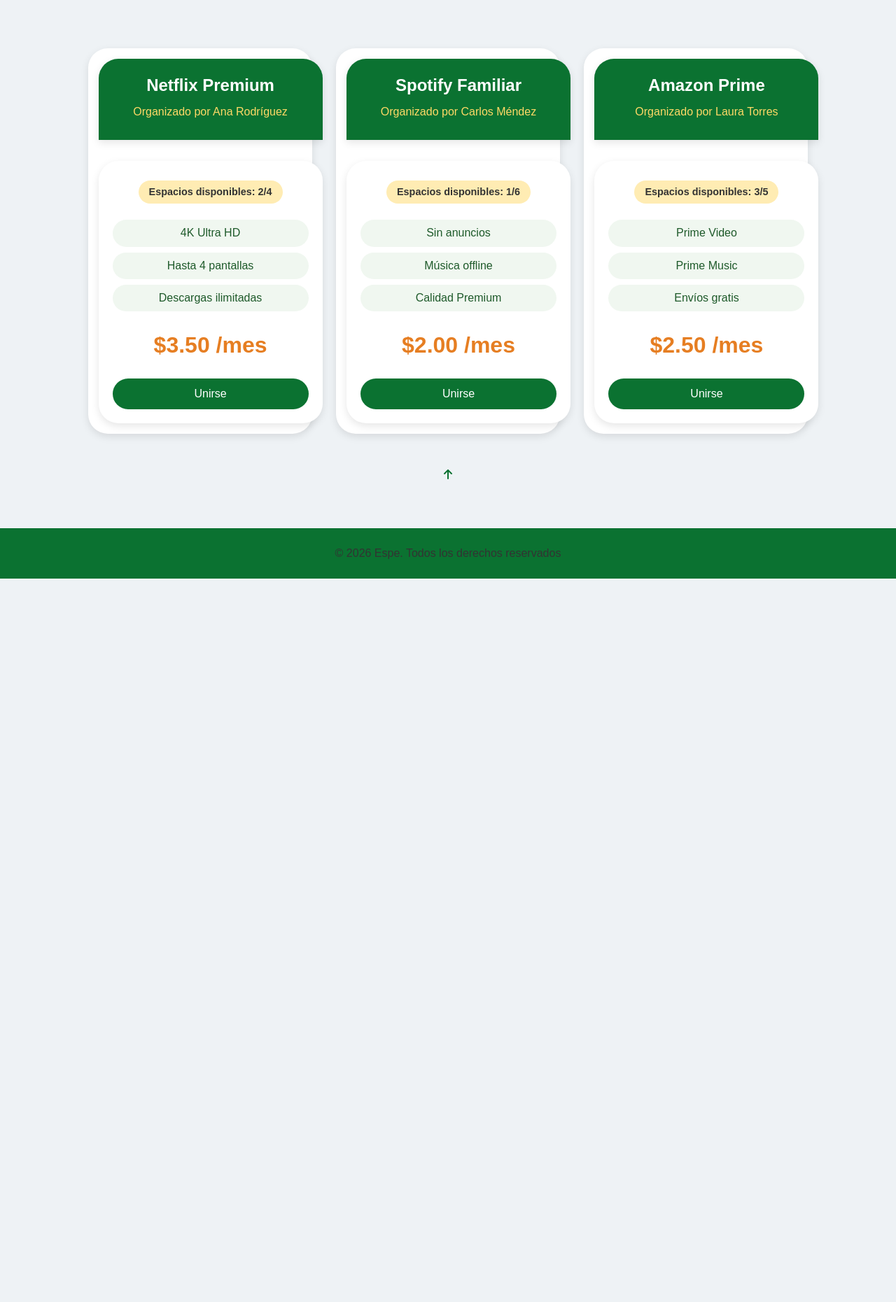
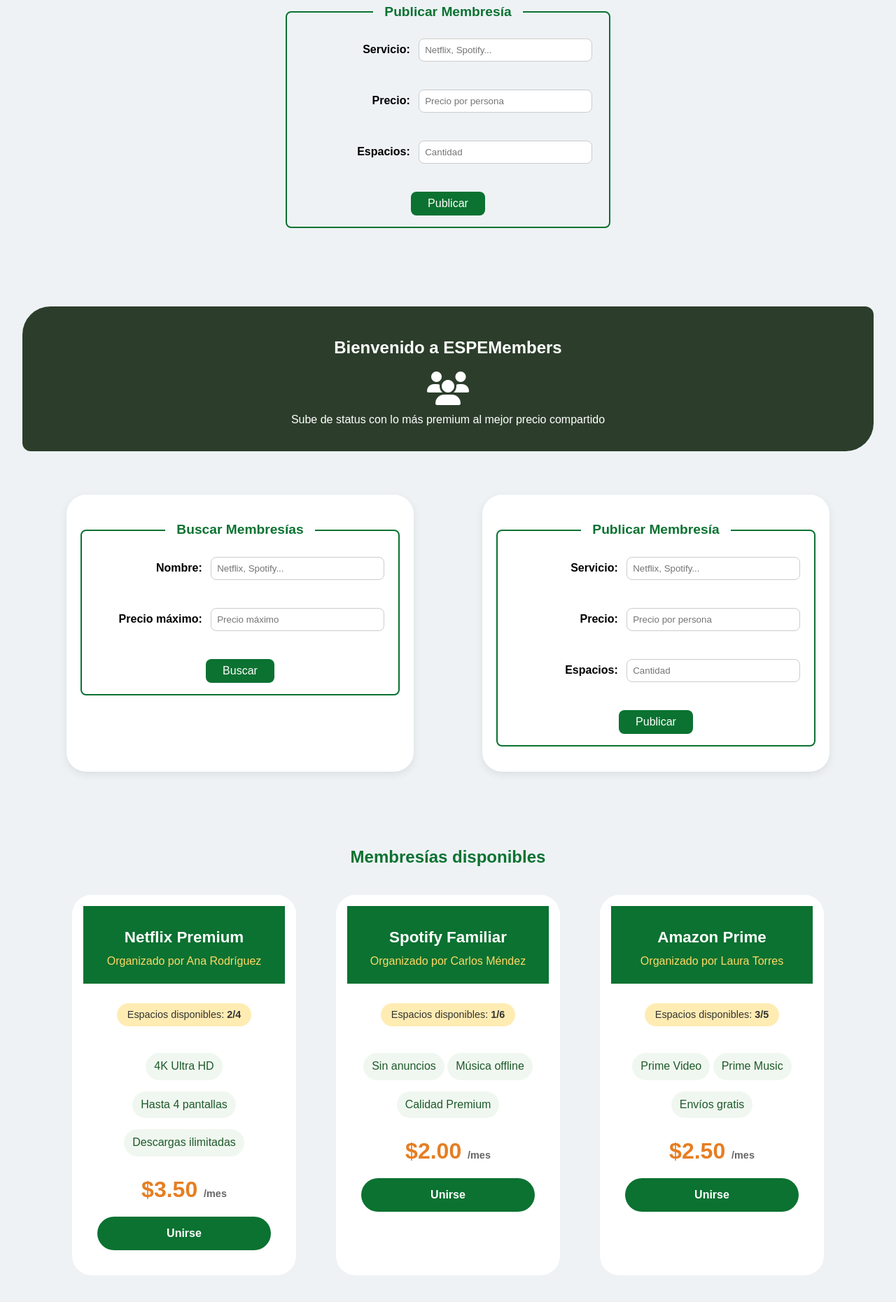
Before and after one commit to ElkinVera17/Angola_ESPE_ConCSS, a plain HTML site: page proyecto_VeraElkin/pages/ESPEMembers.html in a window 1280 px wide. Shown: the part 937-2798 px from the top of the page at 70% size. Before the commit the page ends 1764 px from the top, so only its background shows below. Drawn offline with Linux system fonts and the light colour scheme.

Commit message:
Lab2 finalizado, Toda pagina llama a su propio archivo css y al general

```diff
--- a/proyecto_VeraElkin/css/ESPEMarket.css
+++ b/proyecto_VeraElkin/css/ESPEMarket.css
@@ -1,106 +1,160 @@
-/* market.css - Estilo comercial, selectores simples */
+/* market.css - Versión limpia sin selectores complejos */
 
 body {
     background: #faf3e0;
 }
 
-/* Aside como banner */
-aside {
+/* Aside de bienvenida */
+.bienvenida-market {
     background: #0b7231;
     color: white;
     border-radius: 30px;
-    padding: 20px;
+    padding: 25px;
     text-align: center;
+    margin-bottom: 30px;
 }
 
-aside h2, aside p {
+.bienvenida-market h2,
+.bienvenida-market p {
     color: white;
 }
 
-/* Contenedor de productos (los div directos dentro de section) */
-section > div {
+/* Formulario de búsqueda */
+.buscador-market fieldset {
+    background: white;
+    border-radius: 28px;
+    border: 1px solid #ffc857;
+    padding: 25px;
+}
+
+/* Contenedor de productos */
+.cards-productos {
+    display: flex;
+    flex-wrap: wrap;
+    gap: 25px;
+    justify-content: center;
+    margin: 25px 0;
+}
+
+/* Tarjeta de producto individual */
+.card-producto {
     background: white;
     border-radius: 24px;
-    width: 300px;
-    margin: 15px;
-    display: inline-block;
-    vertical-align: top;
+    width: 280px;
     overflow: hidden;
     box-shadow: 0 4px 12px rgba(0,0,0,0.1);
+    transition: transform 0.2s;
 }
 
-section > div:hover {
+.card-producto:hover {
+    transform: translateY(-5px);
     box-shadow: 0 8px 20px rgba(0,0,0,0.15);
 }
 
-/* Los divs que tienen imagen de fondo (primer hijo) */
-section > div div:first-child {
+/* Imagen del producto */
+.card-imagen {
     height: 180px;
     background-size: cover;
     background-position: center;
 }
 
-section > div h2 {
-    font-size: 1.3rem;
-    margin: 12px;
+/* Información del producto */
+.card-info {
+    padding: 15px;
+    text-align: center;
 }
 
-section > div h1 {
-    color: #e67e22;
-    font-size: 1.8rem;
-    margin: 10px;
+.card-info h3 {
+    color: #0b7231;
+    font-size: 1.2rem;
+    margin: 0 0 8px 0;
 }
 
-section > div a {
+.card-info p {
+    margin: 5px 0;
+    color: #555;
+}
+
+.precio {
+    font-size: 1.8rem;
+    color: #e67e22;
+    font-weight: bold;
+    margin: 10px 0;
+}
+
+.likes {
+    color: #e74c3c;
+    margin: 8px 0;
+}
+
+/* Botón añadir al carrito */
+.btn-carrito {
     display: block;
     background: #0b7231;
     color: white;
     text-decoration: none;
-    padding: 12px;
+    padding: 10px;
+    border-radius: 40px;
     text-align: center;
-    border-radius: 0 0 20px 20px;
+    font-weight: bold;
+    margin-top: 12px;
+    transition: background 0.2s;
 }
 
-/* Formularios */
-.Buscar fieldset, .Añadir fieldset {
-    background: rgba(255,255,240,0.9);
+.btn-carrito:hover {
+    background: #e67e22;
+}
+
+/* Formulario publicar producto */
+.publicar-market fieldset {
+    background: white;
     border-radius: 28px;
     border: 1px solid #ffc857;
-    padding: 20px;
+    padding: 25px;
 }
 
-/* Tabla de productos más vendidos: convertir en galería simple */
-section table {
-    background: transparent;
-    border-collapse: separate;
-    border-spacing: 15px;
-    width: 100%;
-    margin: 0 auto;
+/* Galería de productos más vendidos */
+.top-productos {
+    margin: 40px 0;
+    text-align: center;
 }
 
-section td {
-    background: white;
-    border-radius: 20px;
-    padding: 10px;
-    width: 180px;
-    height: 180px;
-    text-align: center;
-    vertical-align: middle;
-    border: none;
+.top-productos h3 {
+    color: #0b7231;
+    font-size: 1.5rem;
+    margin-bottom: 20px;
 }
 
-section td:hover {
-    background: #f0f5ea;
+.galeria-productos {
+    display: flex;
+    flex-wrap: wrap;
+    gap: 15px;
+    justify-content: center;
 }
 
-section td img {
-    width: 100%;
-    height: 100%;
+.galeria-productos img {
+    width: 150px;
+    height: 150px;
     object-fit: cover;
-    border-radius: 16px;
-    display: block;
+    border-radius: 20px;
+    box-shadow: 0 4px 8px rgba(0,0,0,0.1);
+    transition: transform 0.2s;
 }
 
-section tr {
-    background: transparent;
+.galeria-productos img:hover {
+    transform: scale(1.05);
+    box-shadow: 0 6px 14px rgba(0,0,0,0.15);
 }
+
+/* Responsive */
+@media (max-width: 700px) {
+    .card-producto {
+        width: 90%;
+        max-width: 280px;
+    }
+
+    .galeria-productos img {
+        width: 100px;
+        height: 100px;
+    }
+}
--- a/proyecto_VeraElkin/css/ESPEMembers.css
+++ b/proyecto_VeraElkin/css/ESPEMembers.css
@@ -1,106 +1,146 @@
-/* members.css - Estilo colaborativo, selectores simples */
+/* members.css - Versión limpia sin selectores complejos */
 
 body {
     background: #eef2f5;
 }
 
-/* Aside de bienvenida */
+/* Aside */
 aside {
     background: #2c3e2b;
     color: white;
     border-radius: 40px 12px 40px 12px;
-    padding: 20px;
+    padding: 25px;
     text-align: center;
+    margin-bottom: 30px;
 }
 
 aside h2, aside p {
     color: white;
 }
 
-/* Formularios lado a lado */
-.BuscaryPublicar form {
-    background: rgba(255,255,245,0.9);
-    border-radius: 28px;
-    padding: 15px;
-    margin: 10px;
-    display: inline-block;
-    width: 45%;
-    vertical-align: top;
+/* Contenedor de formularios */
+.formularios-members {
+    display: flex;
+    flex-wrap: wrap;
+    gap: 20px;
+    justify-content: center;
+    margin-bottom: 40px;
 }
 
-/* Tarjetas de membresía */
-.Membresias div {
+.form-buscar, .form-publicar {
+    background: white;
+    border-radius: 28px;
+    padding: 20px;
+    width: 380px;
+    flex: 1;
+    min-width: 280px;
+    box-shadow: 0 4px 12px rgba(0,0,0,0.08);
+}
+
+/* Contenedor de tarjetas */
+.cards-members {
+    display: flex;
+    flex-wrap: wrap;
+    gap: 25px;
+    justify-content: center;
+    margin-top: 20px;
+}
+
+/* Tarjeta individual */
+.card-members {
     background: white;
     border-radius: 28px;
     width: 320px;
-    margin: 15px;
-    display: inline-block;
-    vertical-align: top;
-    box-shadow: 0 4px 12px rgba(0,0,0,0.1);
+    overflow: hidden;
 }
 
-.Membresias div div:first-child {
+
+
+/* Cabecera de la tarjeta (verde) */
+.card-header {
     background: #0b7231;
     color: white;
     padding: 20px;
-    border-radius: 28px 28px 0 0;
+    text-align: center;
 }
 
-.Membresias div div:first-child h2 {
+.card-header h3 {
     color: white;
+    font-size: 1.4rem;
+    margin-bottom: 5px;
+}
+
+.card-header p {
+    color: #ffd966;
     margin: 0;
 }
 
-.Membresias div div:first-child p {
-    color: #ffd966;
-}
-
-.Membresias div div:last-child {
+/* Cuerpo de la tarjeta */
+.card-body {
     padding: 20px;
 }
 
-/* Listas simples (sin ::before) */
-.Membresias ul {
+.espacios {
+    background: #ffecb3;
+    display: inline-block;
+    padding: 6px 15px;
+    border-radius: 40px;
+    font-size: 0.9rem;
+    margin-bottom: 15px;
+}
+
+.card-body ul {
     list-style: none;
     padding-left: 0;
     margin: 15px 0;
 }
 
-.Membresias li {
-    display: block;
+.card-body li {
     background: #f0f7f0;
     margin: 8px 0;
     padding: 8px 12px;
     border-radius: 40px;
     color: #1e5a2a;
+    text-align: center;
 }
 
-/* Espacios disponibles */
-.Membresias h3 {
-    background: #ffecb3;
-    display: inline-block;
-    padding: 6px 15px;
-    border-radius: 40px;
-    font-size: 0.9rem;
+.precio {
+    font-size: 2rem;
+    color: #e67e22;
+    font-weight: bold;
+    text-align: center;
+    margin: 15px 0;
 }
 
-/* Precio */
-.Membresias h1 {
-    font-size: 2rem;
-    color: #e67e22;
+.precio span {
+    font-size: 0.9rem;
+    color: #666;
 }
 
-/* Botón unirse */
-.Membresias a {
+.btn-unirse {
     display: block;
     background: #0b7231;
     color: white;
     text-decoration: none;
-    padding: 10px;
+    padding: 12px;
     border-radius: 40px;
     text-align: center;
+    font-weight: bold;
+    transition: background 0.2s;
 }
 
-.Membresias a:hover {
+.btn-unirse:hover {
     background: #e67e22;
 }
+
+/* Responsive */
+@media (max-width: 700px) {
+    .card-members {
+        width: 90%;
+        max-width: 320px;
+    }
+
+    .form-buscar, .form-publicar {
+        width: 100%;
+    }
+}
--- a/proyecto_VeraElkin/pages/ESPEMembers.html
+++ b/proyecto_VeraElkin/pages/ESPEMembers.html
@@ -122,117 +122,106 @@
 </section>
 
 <!-- Membresías -->
-<section class="Membresias" ><!-- style="text-align: center;" -->
+<main>
 
-    <!-- Netflix -->
-    <div ><!-- style="background-color: rgba(71, 59, 59, 0.1); width: 350px; margin: 15px; display: inline-block; vertical-align: top; border-radius: 8px;" -->
+    <aside>
+        <h2>Bienvenido a ESPEMembers</h2>
+        <i class="fa-solid fa-users fa-3x"></i>
+        <p>Sube de status con lo más premium al mejor precio compartido</p>
+    </aside>
 
-        <div ><!-- style="background-color: green; color: white; padding: 20px; border-radius: 8px;" -->
+    <!-- Buscar y Publicar -->
+    <section class="formularios-members">
+        <form action="#" method="get" class="form-buscar">
+            <fieldset>
+                <legend>Buscar Membresías</legend>
+                <label for="nombre">Nombre:</label>
+                <input type="text" id="nombre" name="Nombre" placeholder="Netflix, Spotify...">
+                <br><br>
+                <label for="precio">Precio máximo:</label>
+                <input type="number" id="precio" name="Precio" placeholder="Precio máximo">
+                <br><br>
+                <button type="submit">Buscar</button>
+            </fieldset>
+        </form>
 
-            <h2>Netflix Premium</h2>
+        <form action="#" method="get" class="form-publicar">
+            <fieldset>
+                <legend>Publicar Membresía</legend>
+                <label for="servicio">Servicio:</label>
+                <input type="text" id="servicio" name="Servicio" placeholder="Netflix, Spotify...">
+                <br><br>
+                <label for="nuevoPrecio">Precio:</label>
+                <input type="number" id="nuevoPrecio" name="NuevoPrecio" placeholder="Precio por persona">
+                <br><br>
+                <label for="espacios">Espacios:</label>
+                <input type="number" id="espacios" name="Espacios" placeholder="Cantidad">
+                <br><br>
+                <button type="submit">Publicar</button>
+            </fieldset>
+        </form>
+    </section>
 
+    <!-- Listado de membresías (tarjetas dentro de articles) -->
+    <section class="membresias-container">
+        <h2>Membresías disponibles</h2>
+        <div class="cards-members">
+
+            <article class="card-members">
+                <div class="card-header">
+                    <h3>Netflix Premium</h3>
                     <p>Organizado por Ana Rodríguez</p>
-
                 </div>
-
-        <div ><!-- style="padding: 20px;" -->
-
-            <h3>Espacios disponibles: 2/4</h3>
-
-            <ul ><!-- style="text-align: left;" -->
+                <div class="card-body">
+                    <p class="espacios">Espacios disponibles: <strong>2/4</strong></p>
+                    <ul>
                         <li>4K Ultra HD</li>
                         <li>Hasta 4 pantallas</li>
                         <li>Descargas ilimitadas</li>
                     </ul>
+                    <p class="precio">$3.50 <span>/mes</span></p>
+                    <a href="#" class="btn-unirse">Unirse</a>
+                </div>
+            </article>
 
-            <h1 ><!-- style="color: green;" -->
-                $3.50 /mes
-            </h1>
-
-            <a href="#"
-               ><!-- style="background-color: green; color: white; text-decoration: none; padding: 12px; display: block;" -->
-
-                Unirse
-
-            </a>
-
+            <article class="card-members">
+                <div class="card-header">
+                    <h3>Spotify Familiar</h3>
+                    <p>Organizado por Carlos Méndez</p>
                 </div>
-
-    </div>
-
-    <!-- Spotify -->
-    <div ><!-- style="background-color: rgba(71, 59, 59, 0.1); width: 350px; margin: 15px; display: inline-block; vertical-align: top; border-radius: 8px;" -->
-
-        <div ><!-- style="background-color: green; color: white; padding: 20px; border-radius: 8px;" -->
-
-            <h2>Spotify Familiar</h2>
-
-            <p>Organizado por Carlos Méndez</p>
-
-        </div>
-
-        <div ><!-- style="padding: 20px;" -->
-
-            <h3>Espacios disponibles: 1/6</h3>
-
-            <ul ><!-- style="text-align: left;" -->
+                <div class="card-body">
+                    <p class="espacios">Espacios disponibles: <strong>1/6</strong></p>
+                    <ul>
                         <li>Sin anuncios</li>
                         <li>Música offline</li>
                         <li>Calidad Premium</li>
                     </ul>
+                    <p class="precio">$2.00 <span>/mes</span></p>
+                    <a href="#" class="btn-unirse">Unirse</a>
+                </div>
+            </article>
 
-            <h1 ><!-- style="color: green;" -->
-                $2.00 /mes
-            </h1>
-
-            <a href="#"
-               ><!-- style="background-color: green; color: white; text-decoration: none; padding: 12px; display: block;" -->
-
-                Unirse
-
-            </a>
-
+            <article class="card-members">
+                <div class="card-header">
+                    <h3>Amazon Prime</h3>
+                    <p>Organizado por Laura Torres</p>
                 </div>
-
-    </div>
-
-    <!-- Amazon -->
-    <div ><!-- style="background-color: rgba(71, 59, 59, 0.1); width: 350px; margin: 15px; display: inline-block; vertical-align: top; border-radius: 8px;" -->
-
-        <div ><!-- style="background-color: green; color: white; padding: 20px; border-radius: 8px;" -->
-
-            <h2>Amazon Prime</h2>
-
-            <p>Organizado por Laura Torres</p>
-
-        </div>
-
-        <div ><!-- style="padding: 20px;" -->
-
-            <h3>Espacios disponibles: 3/5</h3>
-
-            <ul ><!-- style="text-align: left;" -->
+                <div class="card-body">
+                    <p class="espacios">Espacios disponibles: <strong>3/5</strong></p>
+                    <ul>
                         <li>Prime Video</li>
                         <li>Prime Music</li>
                         <li>Envíos gratis</li>
                     </ul>
-
-            <h1 ><!-- style="color: green;" -->
-                $2.50 /mes
-            </h1>
-
-            <a href="#"
-               ><!-- style="background-color: green; color: white; text-decoration: none; padding: 12px; display: block;" -->
-
-                Unirse
-
-            </a>
+                    <p class="precio">$2.50 <span>/mes</span></p>
+                    <a href="#" class="btn-unirse">Unirse</a>
+                </div>
+            </article>
 
         </div>
+    </section>
 
-    </div>
-
-</section>
+</main>
 <a href="#" class="arriba"><i class="fa-solid fa-arrow-up"></i></a>
 <br><br>
 
```
Also changed, not shown: proyecto_VeraElkin/pages/ESPEMarket.html (+63 -169 lines). Lines whose indentation alone changed are shown as unchanged.
